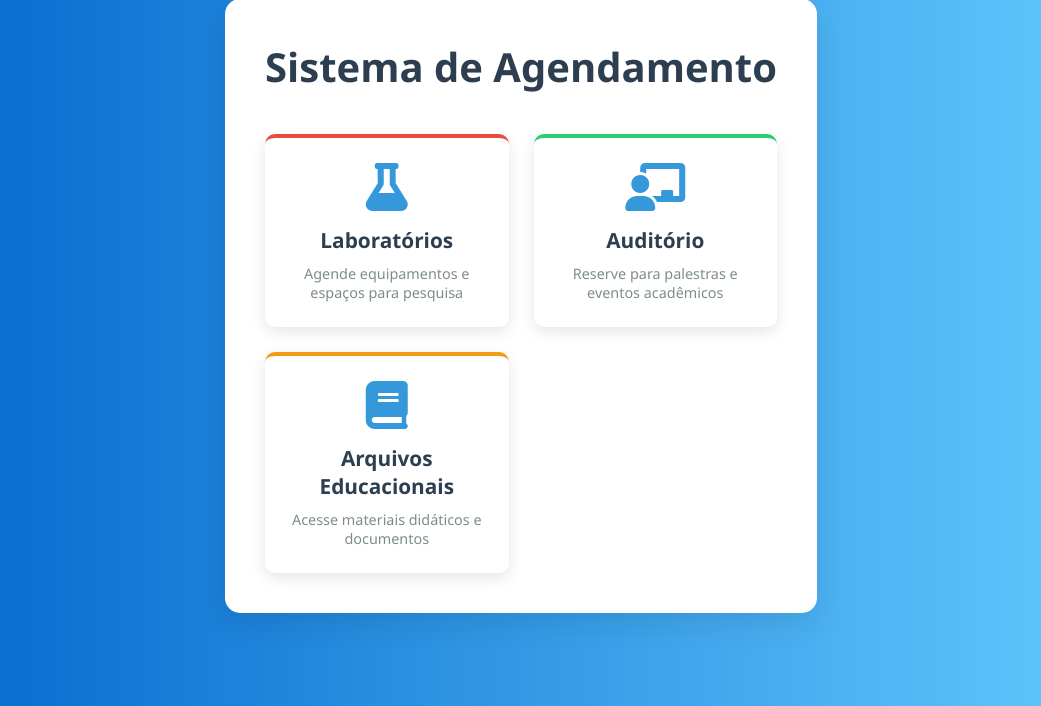
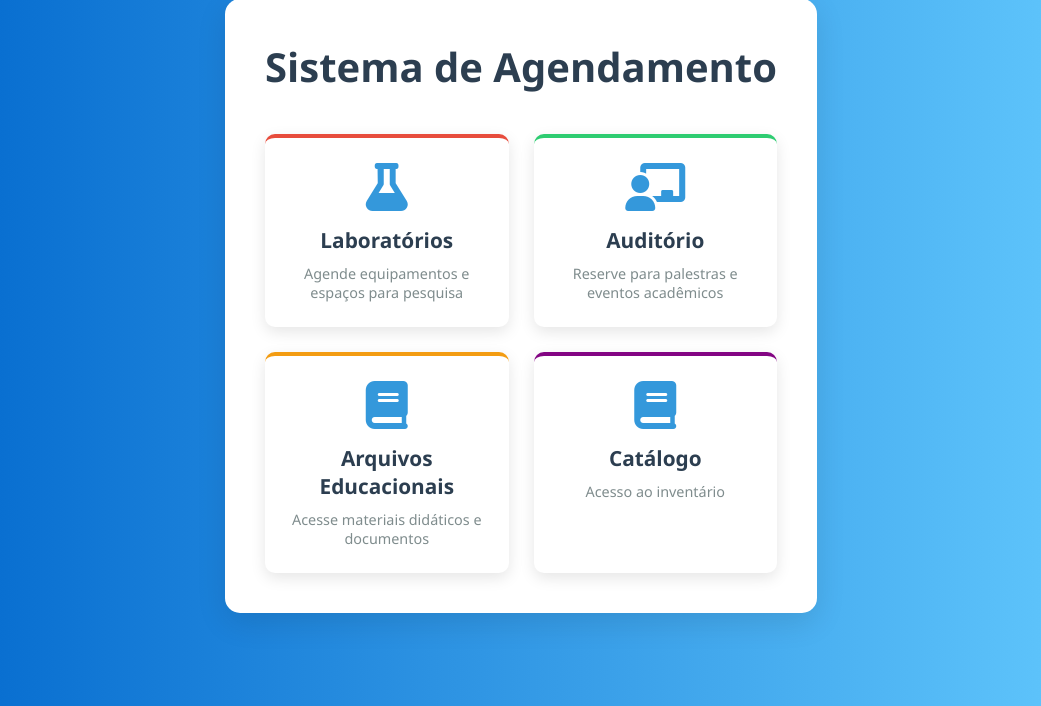
Before and after one commit to Vennom-Programer/TCC2.0, a Flask app: page /index.html in a window 1280 px wide. Shown: the part 94-800 px from the top of the page, without its empty margins (119-1160 px from the left). Run offline with Flask 3, Linux system fonts and the light colour scheme.

Commit message:
catalagov2

```diff
--- a/back-end/static/css/styles.css
+++ b/back-end/static/css/styles.css
@@ -85,6 +85,10 @@
             border-top: 4px solid #f39c12;
         }
 
+        .catalogo {
+            border-top: 4px solid #830583;
+        }
+
         @media (max-width: 600px) {
             .container {
                 padding: 20px;
--- a/back-end/templates/index.html
+++ b/back-end/templates/index.html
@@ -32,7 +32,11 @@
                 <p>Acesse materiais didáticos e documentos</p>
             </a>
 
-            <a href=""></a>
+            <a href="#" class="menu-button catalogo">
+                <i class="fas fa-book"></i>
+                <h2>Catálogo</h2>
+                <p>Acesso ao inventário</p>
+            </a>
         </div>
     </div>
 </body>
```
